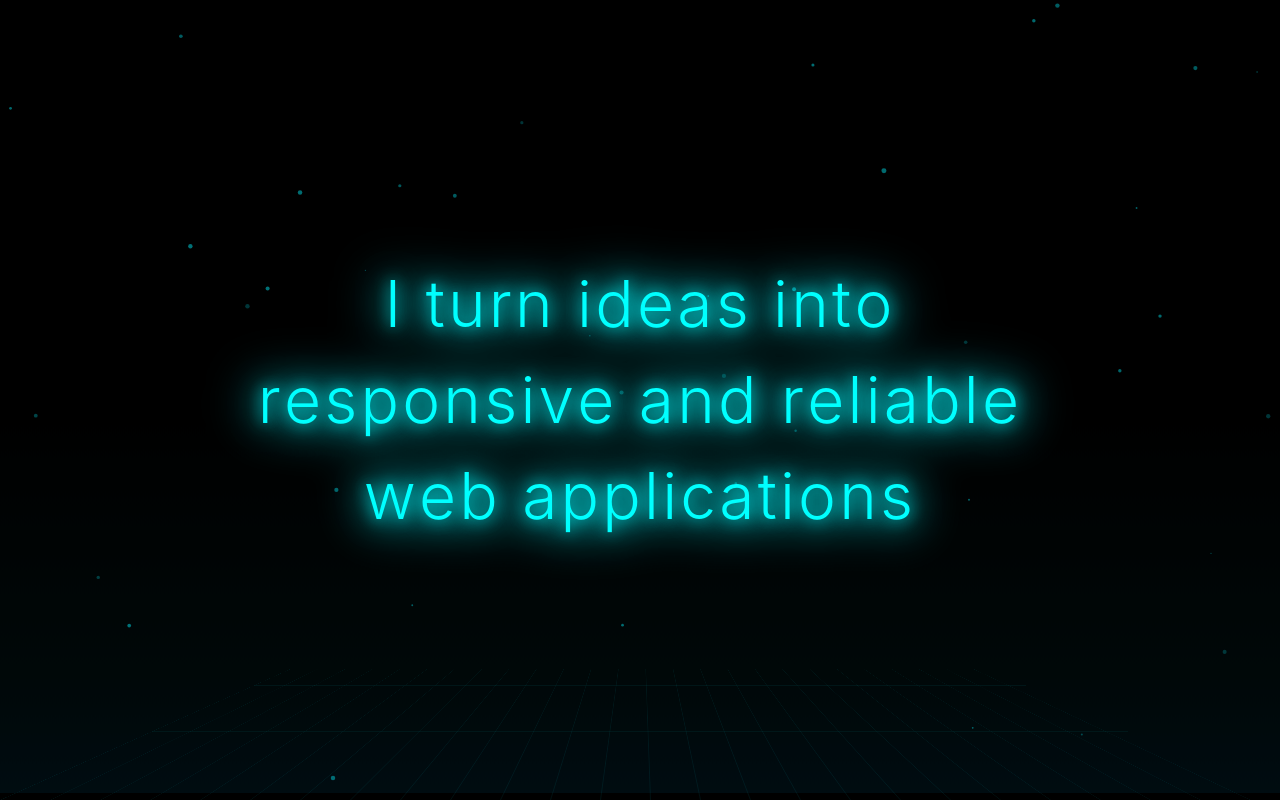
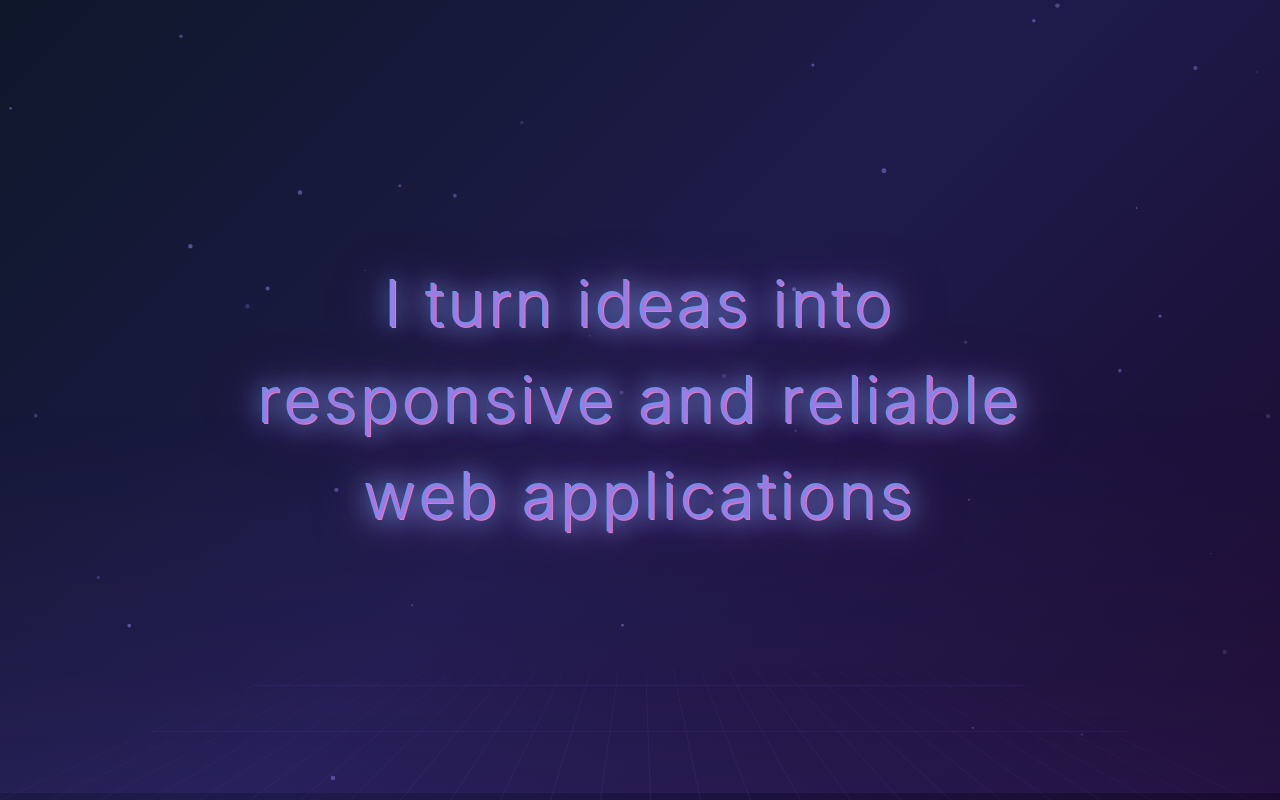
Before and after one commit to rohith-sunilkumar/Hyperspeed_Portfolio, a React (Vite) app: page / in a window 1280 px wide. Built offline with nearby package versions, Linux system fonts and the light colour scheme.

Commit message:
Added sitemap plugin

```diff
--- a/src/components/CinematicIntro.jsx
+++ b/src/components/CinematicIntro.jsx
@@ -61,7 +61,7 @@ const CinematicIntro = ({ onComplete }) => {
             }
 
             draw() {
-                ctx.fillStyle = `rgba(0, 243, 255, ${this.opacity})`;
+                ctx.fillStyle = `rgba(167, 139, 250, ${this.opacity})`;
                 ctx.beginPath();
                 ctx.arc(this.x, this.y, this.size, 0, Math.PI * 2);
                 ctx.fill();
--- a/src/index.css
+++ b/src/index.css
@@ -61,7 +61,7 @@
   left: 0;
   width: 100vw;
   height: 100vh;
-  background: #000000;
+  background: linear-gradient(135deg, #0f172a 0%, #1e1b4b 50%, #1a0b2e 100%);
   z-index: 9999;
   display: flex;
   align-items: center;
@@ -102,16 +102,18 @@
   font-weight: 900;
   letter-spacing: 0.2em;
   text-align: center;
-  color: #00f3ff;
+  color: #9D7CE6;
   position: relative;
   display: inline-block;
   font-family: 'Inter', -apple-system, BlinkMacSystemFont, 'Segoe UI', sans-serif;
   text-transform: uppercase;
   z-index: 15;
   text-shadow:
-    0 0 20px rgba(0, 243, 255, 0.9),
-    0 0 40px rgba(0, 243, 255, 0.6),
-    0 0 60px rgba(0, 180, 255, 0.4);
+    -2px -2px 0 #5B9FED,
+    2px 2px 0 #E87BB9,
+    0 0 20px rgba(91, 159, 237, 0.8),
+    0 0 40px rgba(157, 124, 230, 0.6),
+    0 0 60px rgba(232, 123, 185, 0.4);
   filter: brightness(1.2);
   -webkit-font-smoothing: antialiased;
   -moz-osx-font-smoothing: grayscale;
@@ -125,6 +127,7 @@
   position: relative;
   animation: glitch 5s infinite;
   /* Reduced frequency */
+  color: #9D7CE6;
 }
 
 .cinematic-title .letter::before,
@@ -142,14 +145,14 @@
   animation: glitchTop 2s infinite;
   clip-path: polygon(0 0, 100% 0, 100% 33%, 0 33%);
   transform: translate(-2px, -2px);
-  text-shadow: 2px 0 #ff00de;
+  text-shadow: 2px 0 #f472b6;
 }
 
 .cinematic-title .letter::after {
   animation: glitchBottom 2.5s infinite;
   clip-path: polygon(0 67%, 100% 67%, 100% 100%, 0 100%);
   transform: translate(2px, 2px);
-  text-shadow: -2px 0 #00fff9;
+  text-shadow: -2px 0 #60a5fa;
 }
 
 @keyframes glitch {
@@ -244,13 +247,13 @@
   font-weight: 300;
   letter-spacing: 0.4em;
   text-align: center;
-  color: #00d4ff;
+  color: #a78bfa;
   margin-top: 1.5rem;
   opacity: 0;
   text-transform: uppercase;
   text-shadow:
-    0 0 10px rgba(0, 212, 255, 0.8),
-    0 0 20px rgba(0, 212, 255, 0.5);
+    0 0 10px rgba(167, 139, 250, 0.8),
+    0 0 20px rgba(139, 92, 246, 0.5);
   font-family: 'Inter', -apple-system, BlinkMacSystemFont, 'Segoe UI', sans-serif;
 }
 
@@ -274,8 +277,8 @@
   width: 100%;
   height: 60%;
   background-image:
-    linear-gradient(rgba(0, 243, 255, 0.15) 1px, transparent 1px),
-    linear-gradient(90deg, rgba(0, 243, 255, 0.15) 1px, transparent 1px);
+    linear-gradient(rgba(139, 92, 246, 0.2) 1px, transparent 1px),
+    linear-gradient(90deg, rgba(168, 85, 247, 0.2) 1px, transparent 1px);
   background-size: 50px 50px;
   transform: perspective(500px) rotateX(60deg);
   transform-origin: bottom;
@@ -307,8 +310,8 @@
   width: 100%;
   height: 50%;
   background: linear-gradient(to top,
-      rgba(0, 180, 255, 0.1) 0%,
-      rgba(0, 243, 255, 0.05) 30%,
+      rgba(139, 92, 246, 0.15) 0%,
+      rgba(168, 85, 247, 0.08) 30%,
       transparent 100%);
   pointer-events: none;
   animation: fogDrift 8s ease-in-out infinite;
@@ -338,8 +341,8 @@
   width: 100%;
   height: 100%;
   background: repeating-linear-gradient(0deg,
-      rgba(0, 243, 255, 0.03) 0px,
-      rgba(0, 243, 255, 0.03) 1px,
+      rgba(139, 92, 246, 0.04) 0px,
+      rgba(168, 85, 247, 0.04) 1px,
       transparent 1px,
       transparent 2px);
   pointer-events: none;
@@ -384,10 +387,13 @@
   letter-spacing: 0.05em;
   /* Reduced letter spacing on mobile */
   text-align: center;
-  color: #00f3ff;
+  color: #9D7CE6;
   text-shadow:
-    0 0 15px rgba(0, 243, 255, 0.8),
-    0 0 30px rgba(0, 243, 255, 0.6);
+    -1px -1px 0 #5B9FED,
+    1px 1px 0 #E87BB9,
+    0 0 15px rgba(91, 159, 237, 0.8),
+    0 0 30px rgba(157, 124, 230, 0.6),
+    0 0 45px rgba(232, 123, 185, 0.4);
   font-family: 'Inter', -apple-system, BlinkMacSystemFont, 'Segoe UI', sans-serif;
   padding: 0 1.5rem;
   /* Increased padding for mobile */
@@ -415,11 +421,21 @@
 
   0%,
   100% {
-    filter: brightness(1) drop-shadow(0 0 15px rgba(0, 243, 255, 0.8));
+    text-shadow:
+      -1px -1px 0 #5B9FED,
+      1px 1px 0 #E87BB9,
+      0 0 15px rgba(91, 159, 237, 0.8),
+      0 0 30px rgba(157, 124, 230, 0.6),
+      0 0 45px rgba(232, 123, 185, 0.4);
   }
 
   50% {
-    filter: brightness(1.2) drop-shadow(0 0 25px rgba(0, 243, 255, 1));
+    text-shadow:
+      -1px -1px 0 #5B9FED,
+      1px 1px 0 #E87BB9,
+      0 0 25px rgba(91, 159, 237, 1),
+      0 0 40px rgba(157, 124, 230, 0.9),
+      0 0 60px rgba(232, 123, 185, 0.6);
   }
 }
 
@@ -437,6 +453,7 @@
   position: relative;
   animation: glitch 6s infinite;
   /* Reduced frequency */
+  color: #9D7CE6;
 }
 
 .welcome-message .welcome-letter.space {
@@ -460,12 +477,12 @@
   animation: glitchTop 2s infinite;
   clip-path: polygon(0 0, 100% 0, 100% 33%, 0 33%);
   transform: translate(-2px, -2px);
-  text-shadow: 2px 0 #ff00de;
+  text-shadow: 2px 0 #f472b6;
 }
 
 .welcome-message .welcome-letter::after {
   animation: glitchBottom 2.5s infinite;
   clip-path: polygon(0 67%, 100% 67%, 100% 100%, 0 100%);
   transform: translate(2px, 2px);
-  text-shadow: -2px 0 #00fff9;
+  text-shadow: -2px 0 #60a5fa;
 }
```
